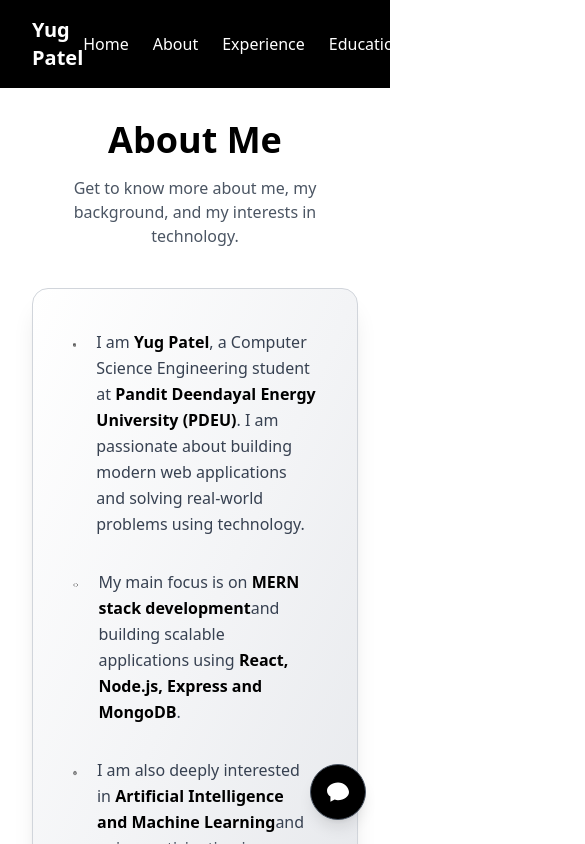
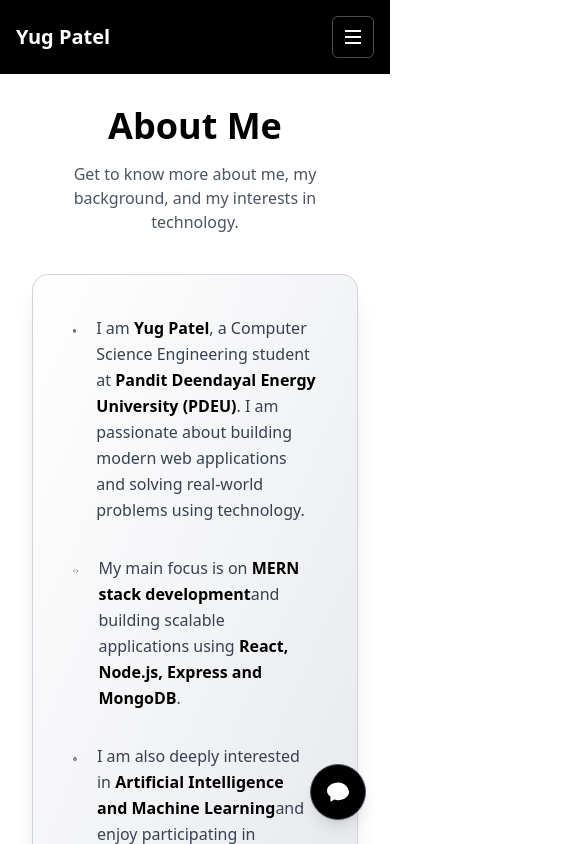
Before and after one commit to Yug1275/yug-portfolio, a React (Create React App) app in the folder client/: page /about in a window 390 px wide. Shown: the top 844 px of the page, 585 px wide, since content can reach past the window. Built offline with nearby package versions, Linux system fonts and the light colour scheme.

Commit message:
Added Responsiveness and adde README.md

```diff
--- a/client/src/components/Navbar.js
+++ b/client/src/components/Navbar.js
@@ -1,18 +1,32 @@
+import { useState } from "react";
 import { Link } from "react-router-dom";
 
 function Navbar() {
+  const [isSidebarOpen, setIsSidebarOpen] = useState(false);
+
+  const closeSidebar = () => {
+    setIsSidebarOpen(false);
+  };
+
   return (
-    <nav className="bg-black text-white flex justify-between items-center px-8 py-4 ">
-
+    <>
+      <nav className="sticky top-0 z-50 w-full bg-black text-white flex justify-between items-center px-4 md:px-8 py-4">
         <h1 className="text-xl font-bold">
-
           <Link to="/">Yug Patel</Link>
         </h1>
 
+        <button
+          type="button"
+          className="md:hidden inline-flex items-center justify-center p-2 rounded-md border border-white/30"
+          onClick={() => setIsSidebarOpen(true)}
+          aria-label="Open menu"
+        >
+          <svg className="w-6 h-6" viewBox="0 0 24 24" fill="none" stroke="currentColor" strokeWidth="2">
+            <path d="M4 6h16M4 12h16M4 18h16" />
+          </svg>
+        </button>
 
-
-      <div className="space-x-6">
-
+        <div className="hidden md:flex md:space-x-6">
           <Link to="/">Home</Link>
           <Link to="/about">About</Link>
           <Link to="/experience">Experience</Link>
@@ -22,10 +36,45 @@
           <Link to="/achievements">Achievements</Link>
           <Link to="/resume">Resume</Link>
           <Link to="/contact">Contact</Link>
+        </div>
+      </nav>
 
+      {isSidebarOpen && (
+        <div className="fixed inset-0 z-[60] md:hidden" role="dialog" aria-modal="true">
+          <button
+            type="button"
+            className="absolute inset-0 bg-black/60"
+            onClick={closeSidebar}
+            aria-label="Close menu"
+          />
+
+          <aside className="absolute top-0 left-0 h-full w-72 bg-black text-white p-6 shadow-2xl">
+            <div className="flex items-center justify-between mb-8">
+              <span className="text-lg font-bold">Menu</span>
+              <button
+                type="button"
+                className="px-3 py-1 rounded-md border border-white/30"
+                onClick={closeSidebar}
+              >
+                Close
+              </button>
             </div>
 
-    </nav>
+            <div className="flex flex-col space-y-4 text-lg">
+              <Link to="/" onClick={closeSidebar}>Home</Link>
+              <Link to="/about" onClick={closeSidebar}>About</Link>
+              <Link to="/experience" onClick={closeSidebar}>Experience</Link>
+              <Link to="/education" onClick={closeSidebar}>Education</Link>
+              <Link to="/projects" onClick={closeSidebar}>Projects</Link>
+              <Link to="/skills" onClick={closeSidebar}>Skills</Link>
+              <Link to="/achievements" onClick={closeSidebar}>Achievements</Link>
+              <Link to="/resume" onClick={closeSidebar}>Resume</Link>
+              <Link to="/contact" onClick={closeSidebar}>Contact</Link>
+            </div>
+          </aside>
+        </div>
+      )}
+    </>
   );
 }
 
```
Also changed, not shown: 1 other file (tests, documents, lock files or other folders). Lines whose indentation alone changed are shown as unchanged.
